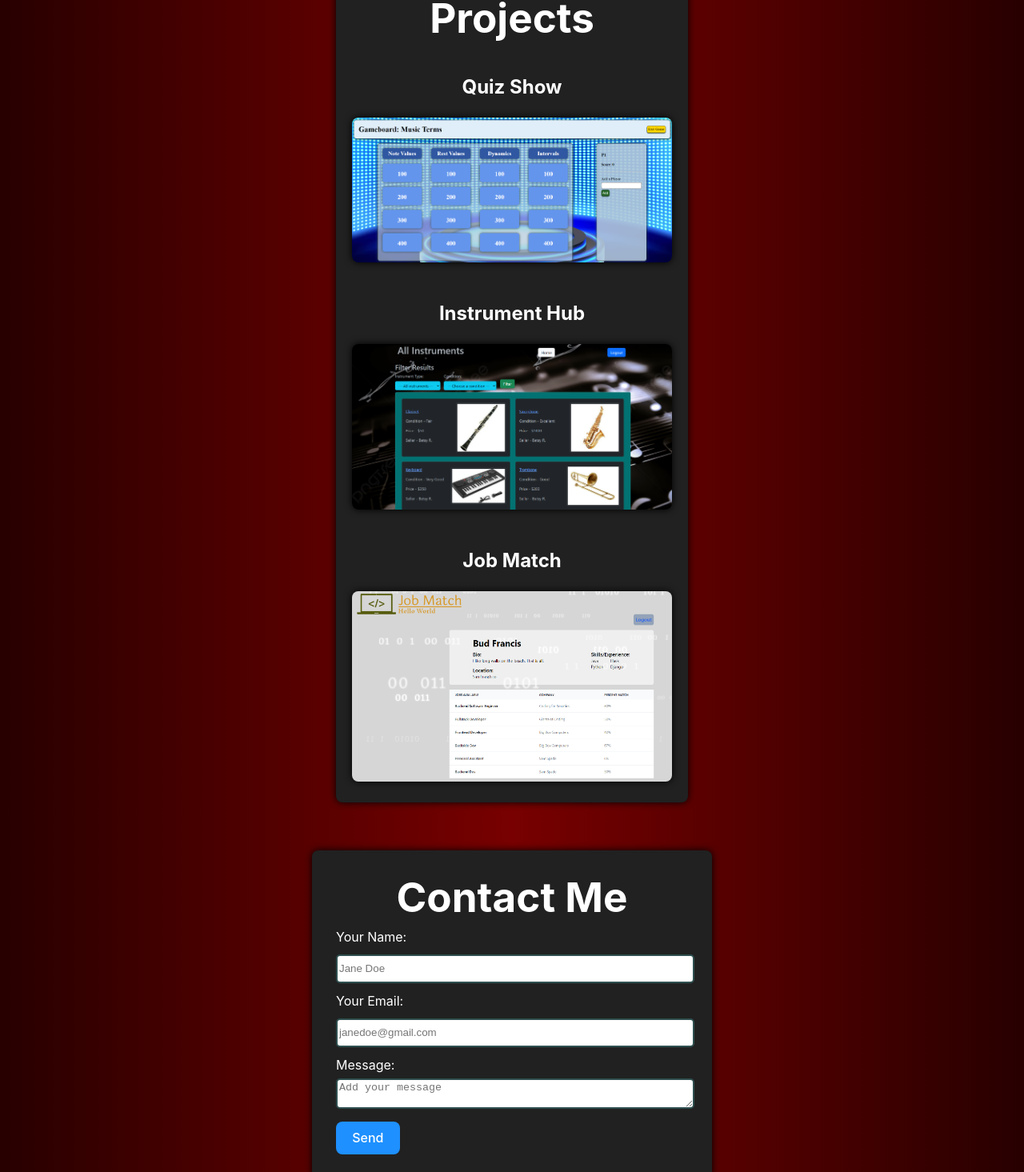
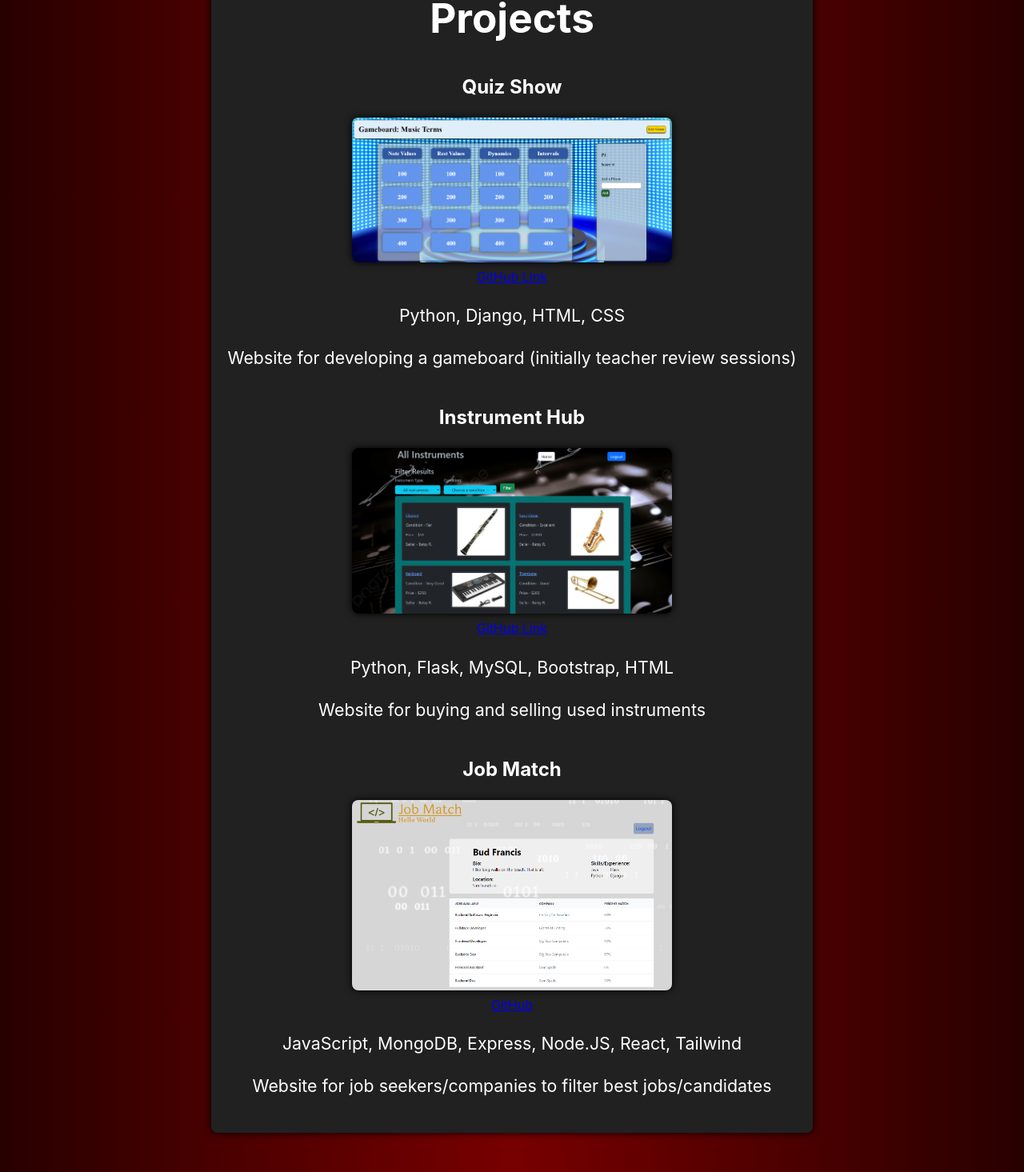
Before and after one commit to Wbradmeyer/vitePortfolio, a Vue app: page / in a window 1280 px wide. Shown: the part 1530-2995 px from the top of the page at 80% size. Built offline with nearby package versions, Linux system fonts and the light colour scheme.

Commit message:
add specs to projects

```diff
--- a/src/components/Projects.vue
+++ b/src/components/Projects.vue
@@ -6,19 +6,34 @@
             <h1>Projects</h1>
 
             <h2>Quiz Show</h2>
-            <a href="https://github.com/Wbradmeyer/quiz_show" target="_blank">
+            <div class="proj-card">
                 <img src="../assets/quiz_show.png" alt="quiz show screenshot" class="project pic">
-            </a>
+                <div>
+                    <a href="https://github.com/Wbradmeyer/quiz_show" target="_blank">GitHub Link</a>
+                    <p>Python, Django, HTML, CSS</p>
+                    <p>Website for developing a gameboard (initially teacher review sessions)</p>
+                </div>
+            </div>
 
             <h2>Instrument Hub</h2>
-            <a href="https://github.com/Wbradmeyer/MeyerSoloProject" target="_blank">
+            <div class="proj-card">
                 <img src="../assets/instrument_hub.png" alt="instrument hub screenshot" class="project pic">
-            </a>
+                <div>
+                    <a href="https://github.com/Wbradmeyer/MeyerSoloProject" target="_blank">GitHub Link</a>
+                    <p>Python, Flask, MySQL, Bootstrap, HTML</p>
+                    <p>Website for buying and selling used instruments</p>
+                </div>
+            </div>
 
             <h2>Job Match</h2>
-            <a href="https://github.com/Wbradmeyer/JobMatch" target="_blank">
+            <div>
                 <img src="../assets/job_match.png" alt="job match screenshot" class="project pic">
-            </a>
+                <div>
+                    <a href="https://github.com/Wbradmeyer/JobMatch" target="_blank">GitHub</a>
+                    <p>JavaScript, MongoDB, Express, Node.JS, React, Tailwind</p>
+                    <p>Website for job seekers/companies to filter best jobs/candidates</p>
+                </div>
+            </div>
         </div>
     </div>
 </template>
@@ -34,7 +49,7 @@
         background-color: rgb(33, 33, 33);
         padding: 20px;
         border-radius: 8px;
-        max-width: 500px;
+        max-width: 800px;
         box-shadow: 0px 0px 10px black;
     }
 
```
